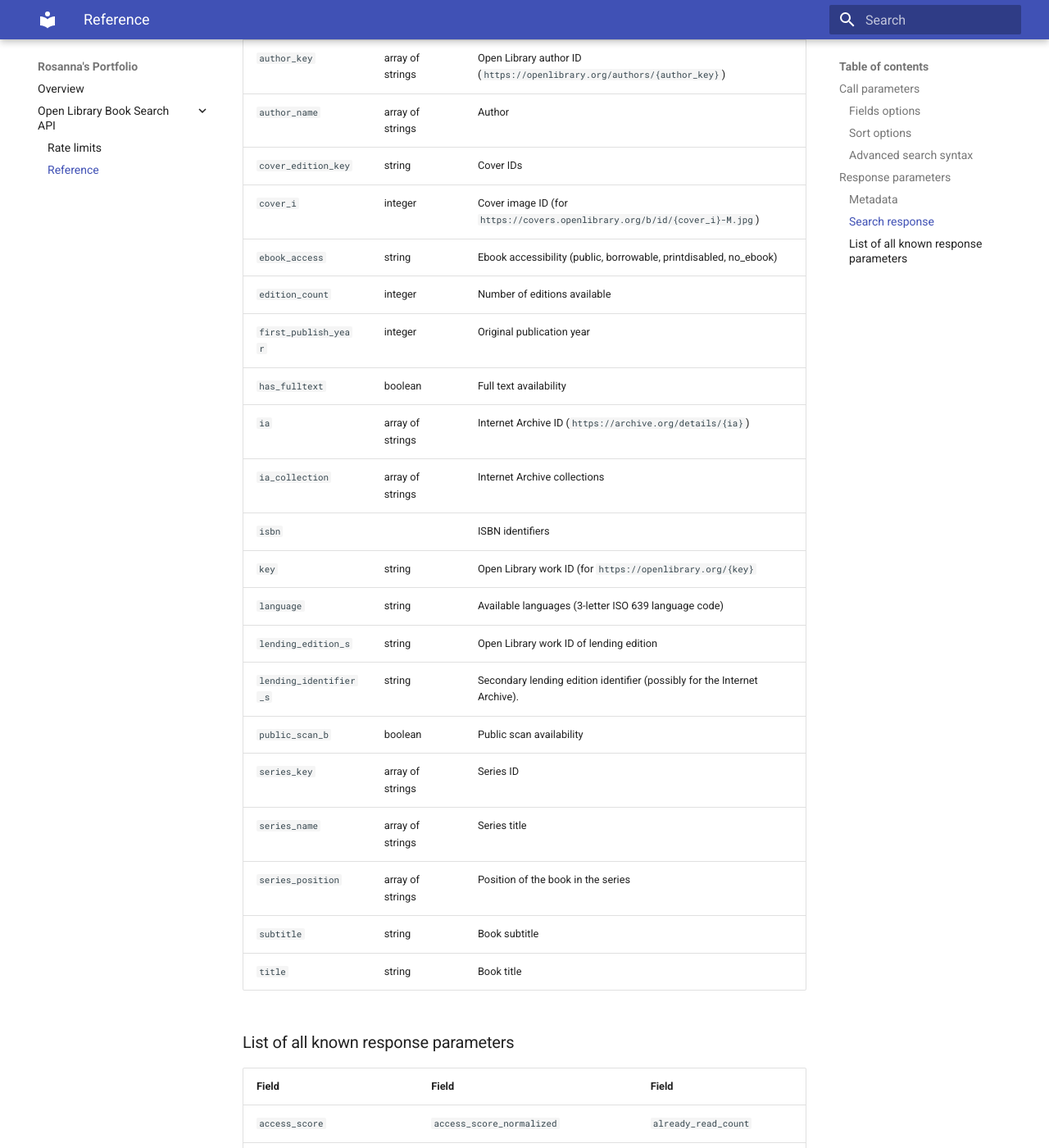
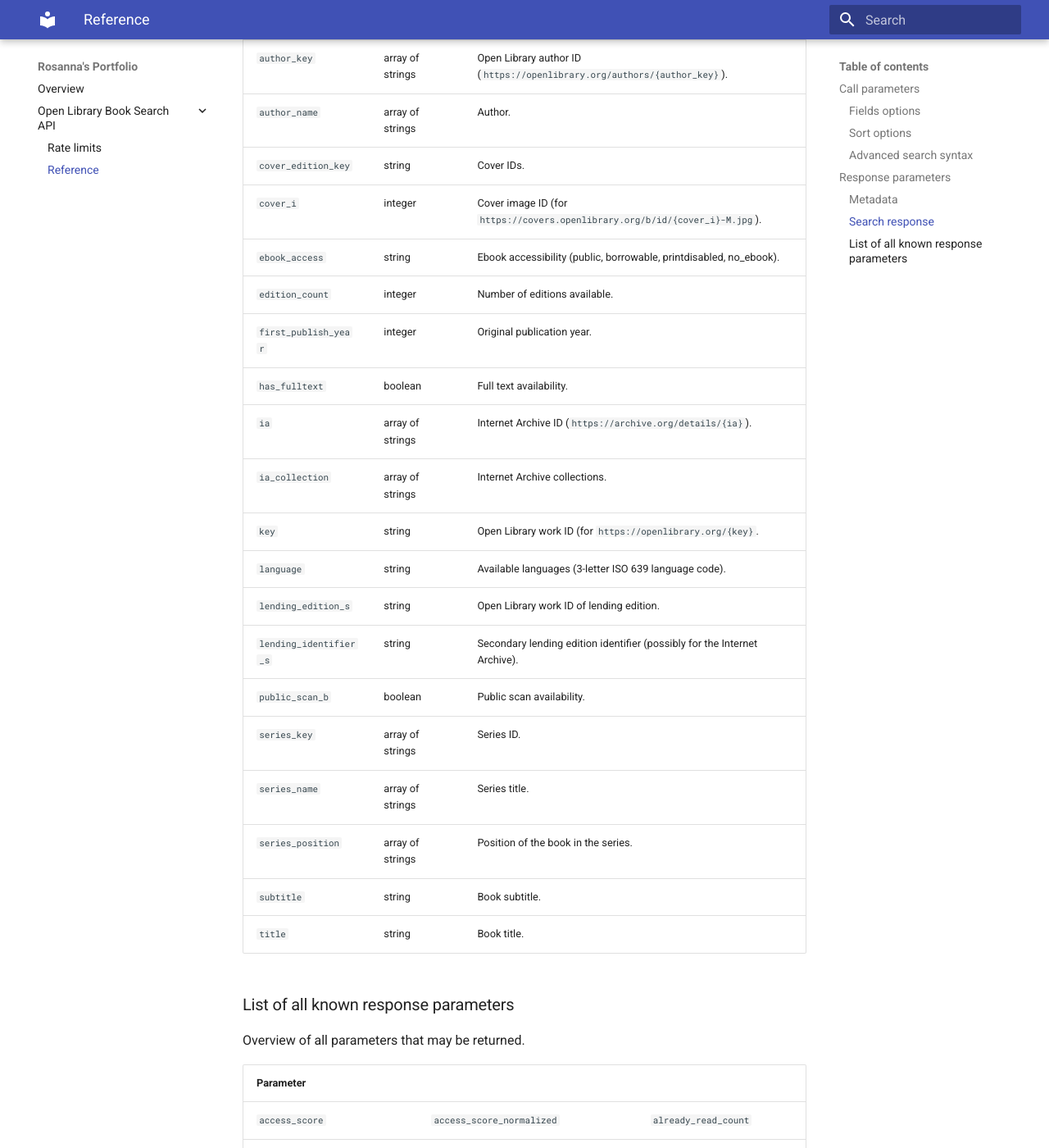
Before and after one commit to rosannav/portfolio, an MkDocs documentation site: the page built from docs/open-lib-book-api.md, in a window 1280 px wide and 1400 px high, scrolled down 5613 px. Shown: the whole window at 82% size. Built offline with MkDocs 1.6.1 and Material for MkDocs 9.7.7, drawn with Linux system fonts in a browser that asks for light colours; some of the changed text lies outside the part shown.

Commit message:
Update open-lib-book-api.md

````diff
--- a/docs/open-lib-book-api.md
+++ b/docs/open-lib-book-api.md
@@ -6,24 +6,24 @@
 ## Call parameters
 At least one search parameter (e.g., `q`, `title`, `author`) should be provided to return meaningful results.
 
-| Parameter  | Type                   | Description                                                                                                                                                       | Example             |
-| ---------- | ---------------------- | ----------------------------------------------------------------------------------------------------------------------------------------------------------------- | ------------------- |
-| `q`        | string                 | General search across all fields. Supports plain text. See [[#Advanced search syntax]].                                                                           | `the hobbit`        |
-| `title`    | string                 | Search for works matching this title.                                                                                                                             | `the hobbit`        |
-| `author`   | string                 | Search for works by this author.                                                                                                                                  | `tolkien`           |
-| `subject`  | string                 | Search by subject or topic                                                                                                                                        | `dogs`              |
-| `language` | string                 | Search by language. Excludes editions in other languages.                                                                                                         | fre                 |
-| `lang`     | string                 | Prioritise editions in a specific language. Does not exclude editions in other languages.                                                                         | fr                  |
-| `fields`   | comma-separated string | The output fields to return, comma-separated. See [[#`Fields` options]] for special values.                                                                       | `*,ia,availability` |
-| `sort`     | string                 | Sort order. **Default**: relevance. See [[#`Sort` options]] for required parameters that need to be requested in `fields`. Overrides `lang` (observed behaviour). | `relevance`         |
-| `limit`    | integer                | Maximum number of results to return. Default: 20.                                                                                                                 | 50                  |
-| `offset`   | integer                | Skips the first N results. Default: 0. Overrides `page`.                                                                                                          | 20                  |
-| `page`     | integer                | Skips to next page, with N results per page (as set with `limit`). Alternative to `offset` for pagination. Default: 1.                                            | 3                   |
+| Parameter  | Type                   | Description                                                                                                                                                                   | Example             |
+| ---------- | ---------------------- | ----------------------------------------------------------------------------------------------------------------------------------------------------------------------------- | ------------------- |
+| `q`        | string                 | General search across all fields. Supports plain text. See [Advanced search syntax](#advancted-search-syntax).                                                                | `the hobbit`        |
+| `title`    | string                 | Search for works matching this title.                                                                                                                                         | `the hobbit`        |
+| `author`   | string                 | Search for works by this author.                                                                                                                                              | `tolkien`           |
+| `subject`  | string                 | Search by subject or topic                                                                                                                                                    | `dogs`              |
+| `language` | string                 | Search by language. Excludes editions in other languages.                                                                                                                     | fre                 |
+| `lang`     | string                 | Prioritise editions in a specific language. Does not exclude editions in other languages.                                                                                     | fr                  |
+| `fields`   | comma-separated string | The output fields to return, comma-separated. See [`fields` options](#fields-toptions) for special values.                                                                    | `*,ia,availability` |
+| `sort`     | string                 | Sort order. **Default**: relevance. See [`Sort` options](#sort-options) for required parameters that need to be requested in `fields`. Overrides `lang` (observed behaviour). | `relevance`         |
+| `limit`    | integer                | Maximum number of results to return. Default: 20.                                                                                                                             | 50                  |
+| `offset`   | integer                | Skips the first N results. Default: 0. Overrides `page`.                                                                                                                      | 20                  |
+| `page`     | integer                | Skips to next page, with N results per page (as set with `limit`). Alternative to `offset` for pagination. Default: 1.                                                        | 3                   |
 !!! info Language codes
     - `lang` uses a 2-letter ISO 639 language code.
     - `language` uses a 3-letter ISO 639 language code.
 
-    See here for a complete [List of language codes](https://en.wikipedia.org/wiki/List_of_ISO_639_language_codes).
+    See [here](https://en.wikipedia.org/wiki/List_of_ISO_639_language_codes) for a complete list of language codes.
 
 ### `Fields` options
 Specify which output to return within the `fields` parameter.
@@ -44,46 +44,47 @@ curl 'https://openlibrary.org/search.json?subject=dogs&fields=key,editions,title
 
 | Parameter      | Description                                                                                                                                                                                                                                        |
 | -------------- | -------------------------------------------------------------------------------------------------------------------------------------------------------------------------------------------------------------------------------------------------- |
-| `*`            | Returns ==all fields.==                                                                                                                                                                                                                            |
-| `key`          | Returns works key. Required for requesting information on  `editions`.                                                                                                                                                                             |
+| `*`            | Returns [all fields](#list-of-all-known-response-parameters).                                                                                                                                                                                      |
+| `key`          | Returns works key. Necessary for requesting information on `editions`.                                                                                                                                                                             |
 | `editions`     | Returns information for the first edition listed for a work based on the work `key`. First edition listed depends on sorting (see `lang`and `sort`).                                                                                               |
-| `ia`           | Returns ==Internet Archive== IDs. Required for requesting `availability`.                                                                                                                                                                          |
+| `ia`           | Returns Internet Archive IDs. Necessary for requesting `availability`.                                                                                                                                                                             |
 | `availability` | Returns information for the first item in the work's `ia` field. To return availability for the specific edition, include `editions` in `fields`. If `editions` has also been requested, `availability` will be shown for that particular edition. |
 !!! note
     Support for returning multiple editions via `editions.row` or `editions.start` is planned but not currently available.
 
 ### `Sort` options
-==requires testing==
+Options for sorting works. Some sort options require a specific parameter in `fields`.
 
 ```bash
 curl 'https://openlibrary.org/search.json?subject=dogs&sort=new&fields=first_publish_year,key,title,author_name'
 ```
 
-| Sort value               | Direction  | Description                                   | Required `fields` parameter  |
-| ------------------------ | ---------- | --------------------------------------------- | ---------------------------- |
-| *General*                |            |                                               |                              |
-| `relevance`              | desc       | Default. By search relevance.                 | *NA*                         |
-| `new`                    | desc       | Newest first by first publish year.           | `first_publish_year`         |
-| `old`                    | asc        | Oldest first by first publish year.           | `first_publish_year`         |
-| `editions`               | desc       | By number of editions.                        | `edition_count`              |
-| `title`                  | asc        | Alphabetically by title.                      | `title_sort`                 |
-| `key`                    | asc / desc | By Open Library key.                          | `key`                        |
-| *Metrics*                |            |                                               |                              |
-| `rating`                 | asc / desc | By average rating.                            | `ratings_sortable`           |
-| `readinglog`             | desc       | By number of readers tracking the work.       | `readinglog_count`           |
-| `want_to_read`           | desc       | By "want to read" count.                      | `want_to_read_count`         |
-| `currently_reading`      | desc       | By "currently reading" count.                 | `currently_reading_count`    |
-| `already_read`           | desc       | By "already read" count.                      | `already_read_count`         |
-| *Ebook access*           |            |                                               |                              |
-| `ebook_access`           | asc / desc | By ebook availability.                        | `ebook_access`               |
-| `scans`                  | desc       | By number of Internet Archive scanned copies. | `ia_count`                   |
-| *Library classification* |            |                                               |                              |
-| `lcc_sort`               | asc / desc | By Library of Congress Classification.        | `lcc_sort`                   |
-| `ddc_sort`               | asc / desc | By Dewey Decimal Classification.              | `ddc_sort`                   |
-| *Random*                 |            |                                               |                              |
-| `random`                 | asc / desc | Deterministic random sort (seeded).           | *NA*                         |
-| `random.hourly`          | asc        | Reshuffled every hour.                        | *NA*                         |
-| `random.daily`           | asc        | Reshuffled every day.                         | *NA*                         |
+
+| Sort value                   | Direction  | Description                                   | Required `fields` parameter |
+| ---------------------------- | ---------- | --------------------------------------------- | --------------------------- |
+| ***General***                |            |                                               |                             |
+| `relevance`                  | desc       | Default. By search relevance.                 | *NA*                        |
+| `new`                        | desc       | Newest first by first publish year.           | `first_publish_year`        |
+| `old`                        | asc        | Oldest first by first publish year.           | `first_publish_year`        |
+| `editions`                   | desc       | By number of editions.                        | `edition_count`             |
+| `title`                      | asc        | Alphabetically by title.                      | `title_sort`                |
+| `key`                        | asc / desc | By Open Library key.                          | `key`                       |
+| ***Metrics***                |            |                                               |                             |
+| `rating`                     | asc / desc | By average rating.                            | `ratings_sortable`          |
+| `readinglog`                 | desc       | By number of readers tracking the work.       | `readinglog_count`          |
+| `want_to_read`               | desc       | By "want to read" count.                      | `want_to_read_count`        |
+| `currently_reading`          | desc       | By "currently reading" count.                 | `currently_reading_count`   |
+| `already_read`               | desc       | By "already read" count.                      | `already_read_count`        |
+| ***Ebook access***           |            |                                               |                             |
+| `ebook_access`               | asc / desc | By ebook availability.                        | `ebook_access`              |
+| `scans`                      | desc       | By number of Internet Archive scanned copies. | `ia_count`                  |
+| ***Library classification*** |            |                                               |                             |
+| `lcc_sort`                   | asc / desc | By Library of Congress Classification.        | `lcc_sort`                  |
+| `ddc_sort`                   | asc / desc | By Dewey Decimal Classification.              | `ddc_sort`                  |
+| ***Random***                 |            |                                               |                             |
+| `random`                     | asc / desc | Deterministic random sort (seeded).           | *NA*                        |
+| `random.hourly`              | asc        | Reshuffled every hour.                        | *NA*                        |
+| `random.daily`               | asc        | Reshuffled every day.                         | *NA*                        |
 
 ### Advanced search syntax
 The `q` parameter accepts Solr fielded syntax for precise queries:
@@ -94,10 +95,10 @@ The `q` parameter accepts Solr fielded syntax for precise queries:
 
 This is equivalent to using the dedicated `subject`, `title`, or `author` parameters, but supports additional boolean operators and escaping rules. See [Open Library Search How-To](https://openlibrary.org/search/howto) for complete details.
 ## Response parameters
-The Search API returns a single JSON object with metadata about the query and an array of matching works.
+!!! note
+    All parameter descriptions are derived from inference by comparing the Open Library and Internet Archive webpages with JSON response.
 
-!!! info
-    Missing fields are omitted from the response rather than returned as `null`.
+The Search API returns a single JSON object with metadata about the query and an array of works that matched the search call.
 
 ```json
 {
@@ -120,8 +121,10 @@ The Search API returns a single JSON object with metadata about the query and an
 }
 ```
 
-!!! warning
-    All parameter descriptions are derived from inference by comparing the Open Library and Internet Archive webpages with JSON response.
+
+!!! info
+    Missing fields are omitted from the response rather than returned as `null`.
+
 ### Metadata
 Metadata about the request.
 
@@ -136,7 +139,7 @@ Metadata about the request.
 | `docs`                  | array of objects | The search results. Each object is a work containing the fields listed ...                                 |
 
 ### Search response
-Default response parameters. Returned inside the `docs` array (e.g. `docs.isbn`).
+Default response parameters. Returned inside the `docs` array (e.g. `docs.cover_i`).
 
 !!! note "Work vs Editions level information"
     The `docs` array contains information organised at the **work** level (i.e. book; author info, first publish year) and the **edition** level (like title, identifiers, covers, etc).
@@ -145,33 +148,33 @@ Default response parameters. Returned inside the `docs` array (e.g. `docs.isbn`)
 
     `availability` will be indexed as `docs.editions.docs.availability` if `editions` is called. If `editions` was not called, `availability` will be indexed at the works level: `docs.editions`.
 
-| Field                  | Type             | Description                                                                |
-| ---------------------- | ---------------- | -------------------------------------------------------------------------- |
-| `author_key`           | array of strings | Open Library author ID (`https://openlibrary.org/authors/{author_key}`)    |
-| `author_name`          | array of strings | Author                                                                     |
-| `cover_edition_key`    | string           | Cover IDs                                                                  |
-| `cover_i`              | integer          | Cover image ID (for `https://covers.openlibrary.org/b/id/{cover_i}-M.jpg`) |
-| `ebook_access`         | string           | Ebook accessibility (public, borrowable, printdisabled, no_ebook)          |
-| `edition_count`        | integer          | Number of editions available                                               |
-| `first_publish_year`   | integer          | Original publication year                                                  |
-| `has_fulltext`         | boolean          | Full text availability                                                     |
-| `ia`                   | array of strings | Internet Archive ID (`https://archive.org/details/{ia}`)                   |
-| `ia_collection`        | array of strings | Internet Archive collections                                               |
-| `isbn`                 |                  | ISBN identifiers                                                           |
-| `key`                  | string           | Open Library work ID (for `https://openlibrary.org/{key}`                  |
-| `language`             | string           | Available languages (3-letter ISO 639 language code)                       |
-| `lending_edition_s`    | string           | Open Library work ID of lending edition                                    |
-| `lending_identifier_s` | string           | Secondary lending edition identifier (possibly for the Internet Archive).  |
-| `public_scan_b`        | boolean          | Public scan availability                                                   |
-| `series_key`           | array of strings | Series ID                                                                  |
-| `series_name`          | array of strings | Series title                                                               |
-| `series_position`      | array of strings | Position of the book in the series                                         |
-| `subtitle`             | string           | Book subtitle                                                              |
-| `title`                | string           | Book title                                                                 |
+| Field                  | Type             | Description                                                                 |
+| ---------------------- | ---------------- | --------------------------------------------------------------------------- |
+| `author_key`           | array of strings | Open Library author ID (`https://openlibrary.org/authors/{author_key}`).    |
+| `author_name`          | array of strings | Author.                                                                     |
+| `cover_edition_key`    | string           | Cover IDs.                                                                  |
+| `cover_i`              | integer          | Cover image ID (for `https://covers.openlibrary.org/b/id/{cover_i}-M.jpg`). |
+| `ebook_access`         | string           | Ebook accessibility (public, borrowable, printdisabled, no_ebook).          |
+| `edition_count`        | integer          | Number of editions available.                                               |
+| `first_publish_year`   | integer          | Original publication year.                                                  |
+| `has_fulltext`         | boolean          | Full text availability.                                                     |
+| `ia`                   | array of strings | Internet Archive ID (`https://archive.org/details/{ia}`).                   |
+| `ia_collection`        | array of strings | Internet Archive collections.                                               |
+| `key`                  | string           | Open Library work ID (for `https://openlibrary.org/{key}`.                  |
+| `language`             | string           | Available languages (3-letter ISO 639 language code).                       |
+| `lending_edition_s`    | string           | Open Library work ID of lending edition.                                    |
+| `lending_identifier_s` | string           | Secondary lending edition identifier (possibly for the Internet Archive).   |
+| `public_scan_b`        | boolean          | Public scan availability.                                                   |
+| `series_key`           | array of strings | Series ID.                                                                  |
+| `series_name`          | array of strings | Series title.                                                               |
+| `series_position`      | array of strings | Position of the book in the series.                                         |
+| `subtitle`             | string           | Book subtitle.                                                              |
+| `title`                | string           | Book title.                                                                 |
 
 ### List of all known response parameters
+Overview of all parameters that may be returned.
 
-| Field                                       | Field                                                     | Field                                     |
+| Parameter                                   |                                                           |                                           |
 | ------------------------------------------- | --------------------------------------------------------- | ----------------------------------------- |
 | `access_score`                              | `access_score_normalized`                                 | `already_read_count`                      |
 | `author_alternative_name`                   | `author_facet`                                            | `author_key`                              |
````
